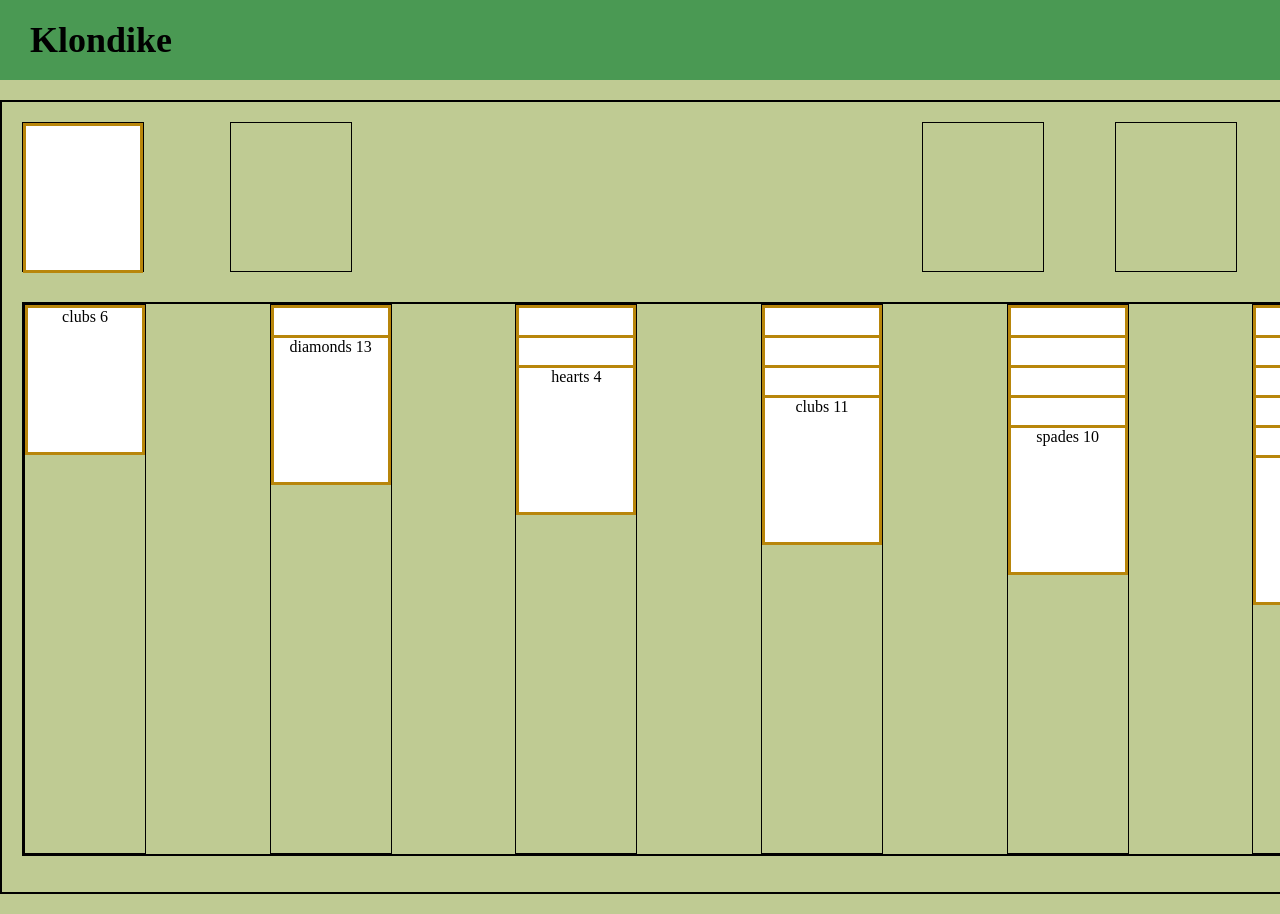
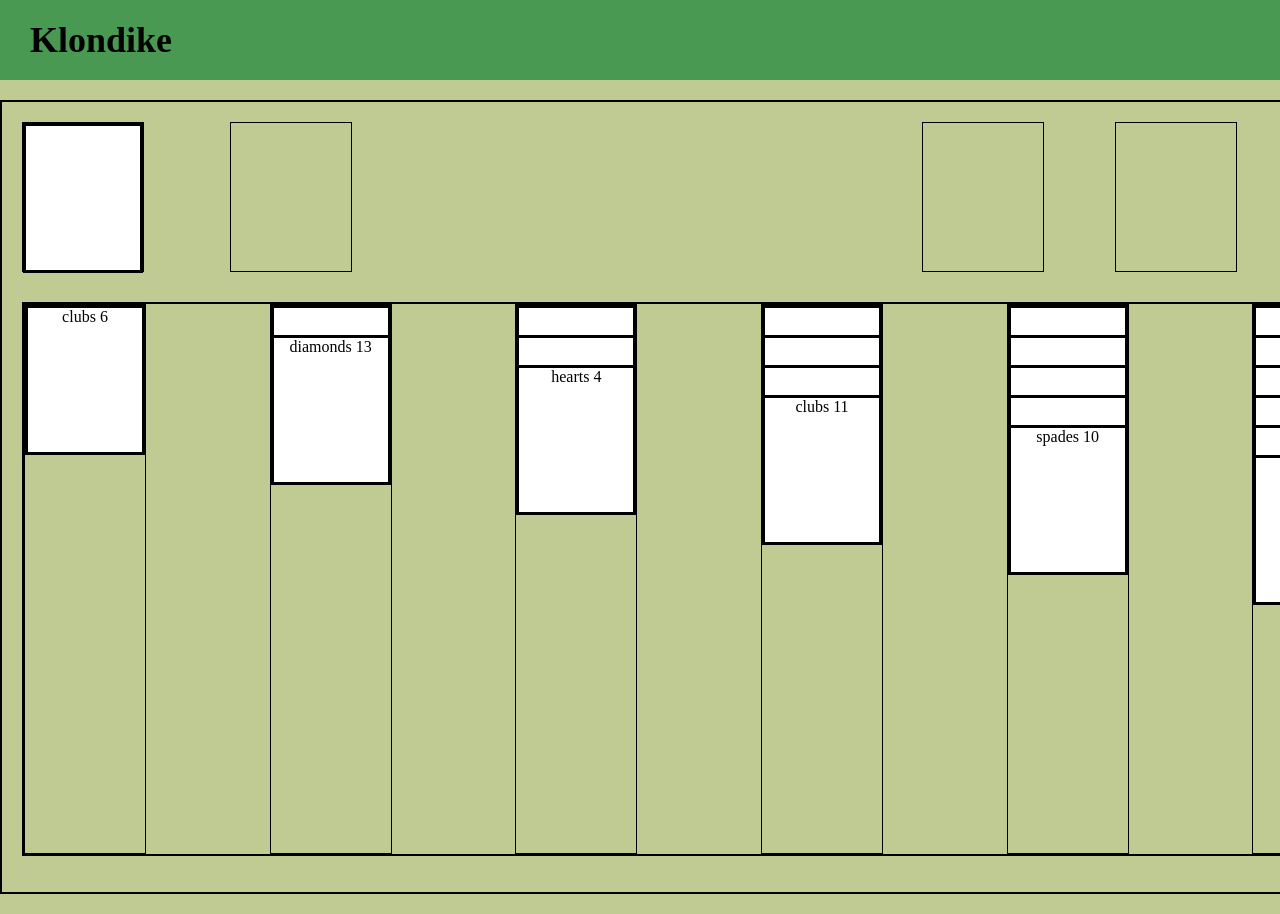
Before and after one commit to botondDonath/klondike, a Flask app: page / in a window 1280 px wide; the page is wider, and only the part inside the window is pictured. Run offline with Flask 2, Linux system fonts and the light colour scheme.

Commit message:
Change card border color

```diff
--- a/static/css/main.css
+++ b/static/css/main.css
@@ -88,7 +88,7 @@ body {
     box-sizing: border-box;
     height: 150px;
     width: 120px;
-    border: darkgoldenrod solid 3px;
+    border: black solid 3px;
     background: white;
 }
 
```
